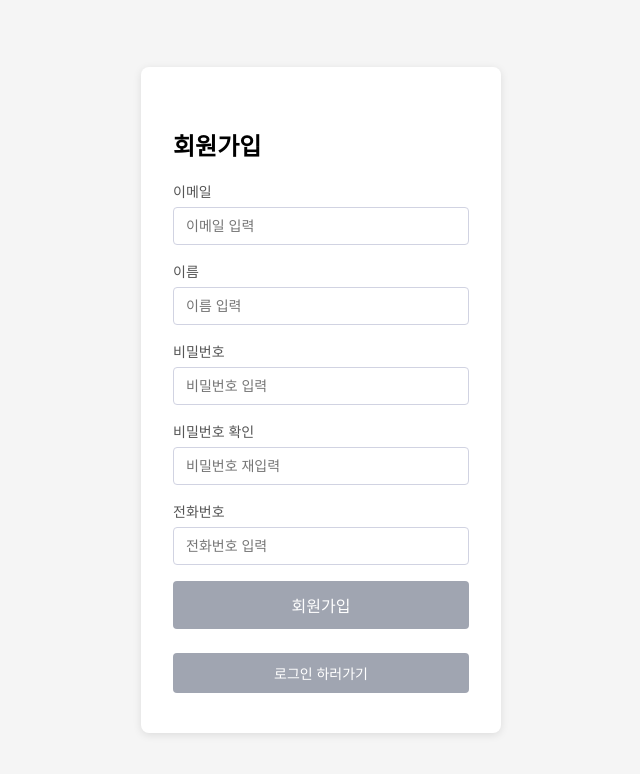
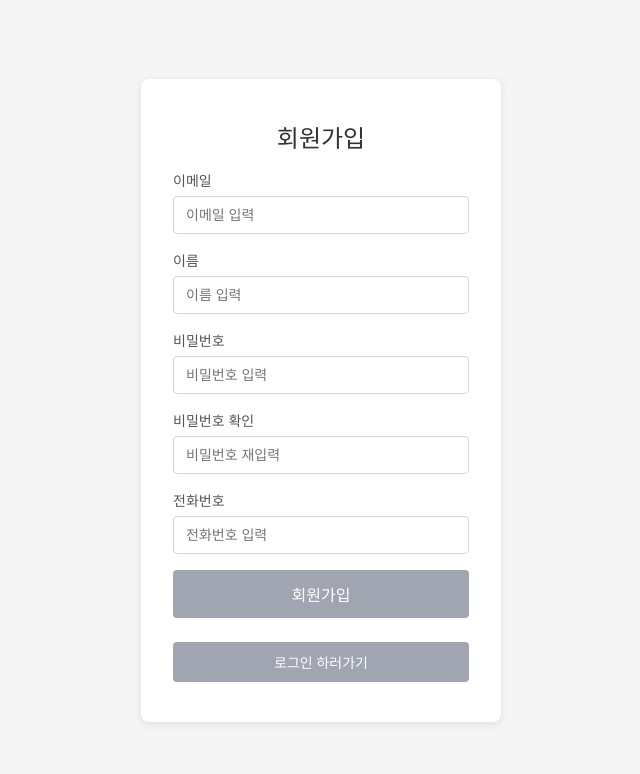
Before and after one commit to leechanghoon00/hamlol, a React (Create React App) app in the folder frontend/hamlolweb/: page /signup in a window 1280 px wide. Shown: the top 774 px of the page, without its empty margins (319-959 px from the left). Built offline with nearby package versions, Linux system fonts and the light colour scheme.

Commit message:
스타일 변경

```diff
--- a/frontend/hamlolweb/src/Signup.css
+++ b/frontend/hamlolweb/src/Signup.css
@@ -22,13 +22,14 @@ body {
 }
 
 /* 3. 제목 */
-.container h2 {
+.Signup-container h2 {
     margin: 0 0 16px;
     font-size: 24px;
     font-weight: 500;
     color: #333;
     text-align: center;
 }
+
 
 /* 4. 폼 그룹 간격 */
 #signupForm .group {
```
